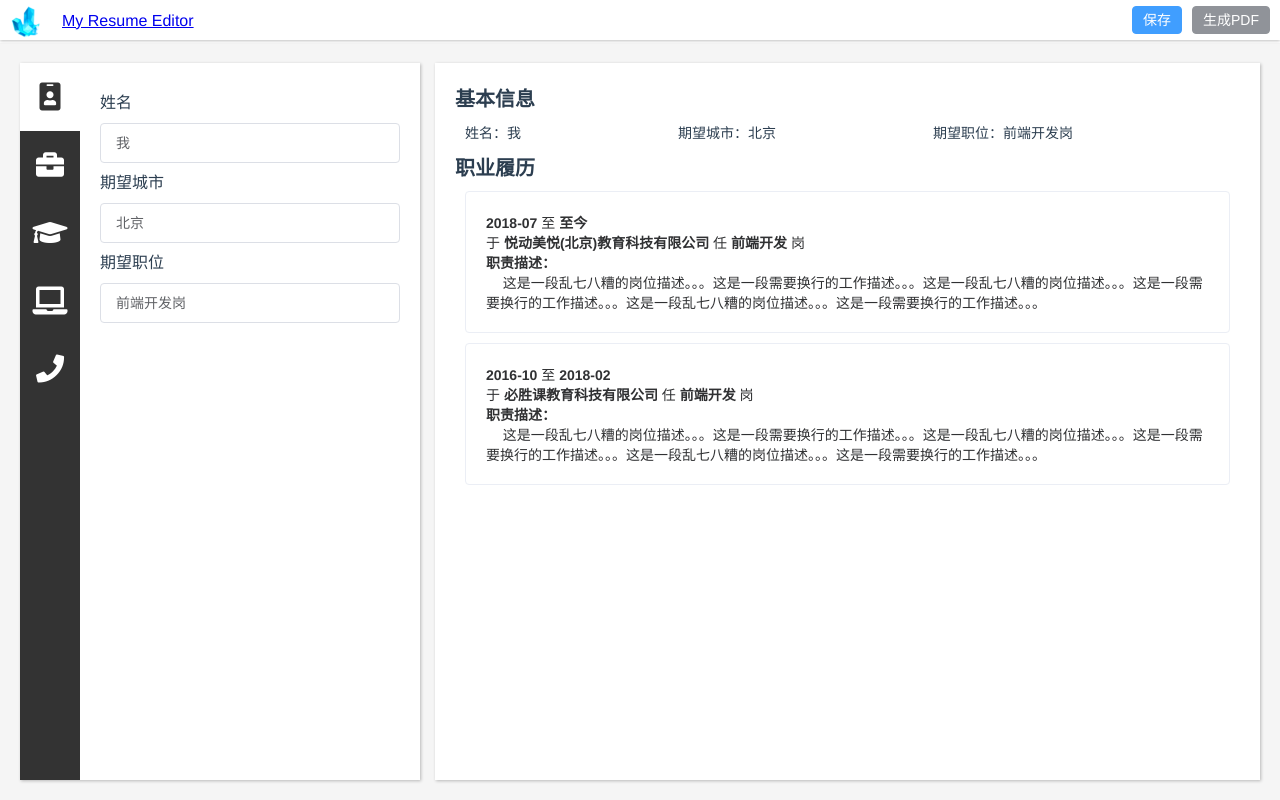
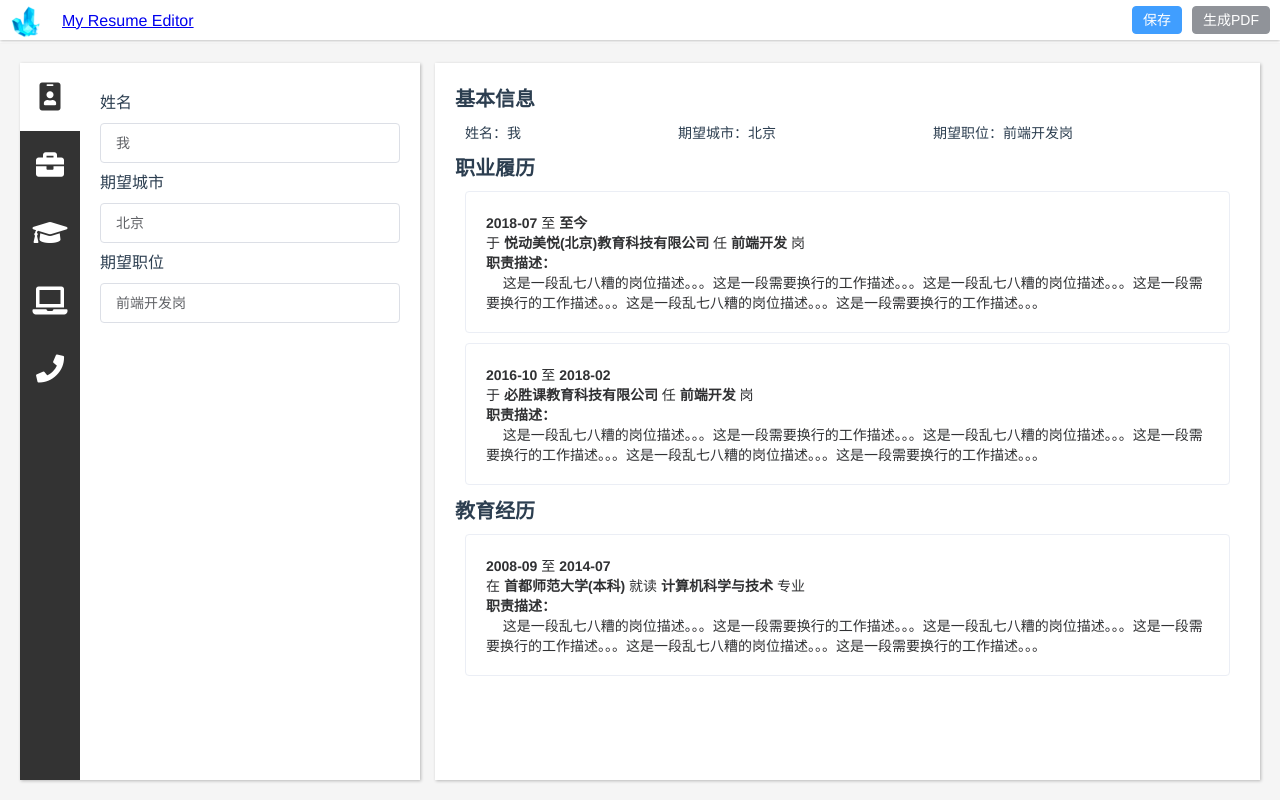
Before and after one commit to yuanyayi/MyResume, a Vue app: page / in a window 1280 px wide. Built offline with nearby package versions, Linux system fonts and the light colour scheme.

Commit message:
Update ResumeEditor.vue
增加“教育经历”部分

```diff
--- a/src/sideProjects/ResumeEditor/ResumeEditor.vue
+++ b/src/sideProjects/ResumeEditor/ResumeEditor.vue
@@ -38,7 +38,7 @@
               <el-collapse-item v-for="(c,i) in career" :name="i" :title="c.post +' ['+ c.company+']'">
                 <label>日期</label>
                 <div class="date-picker-group">
-                  <el-date-picker v-model="c.employed" type="daterange" align="center" unlink-panels range-separator="至" start-placeholder="开始日期" end-placeholder="结束日期" format="yyyy 年 MM 月" value-format="yyyy-MM-dd" :picker-options="pickerOptions">
+                  <el-date-picker v-model="c.duraction" type="daterange" align="center" unlink-panels range-separator="至" start-placeholder="开始日期" end-placeholder="结束日期" format="yyyy 年 MM 月" value-format="yyyy-MM-dd" :picker-options="pickerOptions">
                   </el-date-picker>
                 </div>
                 <label>公司名称</label>
@@ -58,7 +58,30 @@
             <div class="addBtn" @click="addCareer"><i class="el-icon-plus"></i></div>
           </li>
           <!-- 教育经历 -->
-          <li v-show="currentTab === 'Study'"></li>
+          <li v-show="currentTab === 'Education'">
+            <el-collapse accordion v-model="eduActiveName">
+              <el-collapse-item v-for="(c,i) in education" :name="i" :title="c.post +' ['+ c.school+']'">
+                <label>日期</label>
+                <div class="date-picker-group">
+                  <el-date-picker v-model="c.duraction" type="daterange" align="center" unlink-panels range-separator="至" start-placeholder="开始日期" end-placeholder="结束日期" format="yyyy 年 MM 月" value-format="yyyy-MM-dd" :picker-options="pickerOptions">
+                  </el-date-picker>
+                </div>
+                <label>公司名称</label>
+                <el-input placeholder="公司名称" clearable v-model="c.school">
+                </el-input>
+                <label>岗位</label>
+                <el-input placeholder="岗位" clearable v-model="c.post">
+                </el-input>
+                <label>职责描述</label>
+                <el-input type="textarea" :rows="6" resize="none" placeholder="职责描述" v-model="c.content">
+                </el-input>
+                <p class="tr" style="margin-top: 10px">
+                  <el-button @click="cofirmDeleteCareer(i)" type="danger" icon="el-icon-delete" circle></el-button>
+                </p>
+              </el-collapse-item>
+            </el-collapse>
+            <div class="addBtn" @click="addCareer"><i class="el-icon-plus"></i></div>
+          </li>
           <!-- 个人项目 -->
           <li v-show="currentTab === 'Projects'"></li>
           <!-- 联系方式 -->
@@ -77,8 +100,15 @@
         </dl>
         <h2>职业履历</h2>
         <el-card shadow="hover" v-for="c in career">
-          <b>{{c.employed[0]|formatDate}}</b> 至 <b>{{c.employed[1]|formatDate}}</b> <br />
+          <b>{{c.duraction[0]|formatDate}}</b> 至 <b>{{c.duraction[1]|formatDate}}</b> <br />
           于 <b>{{c.company}}</b> 任 <b>{{c.post}}</b> 岗<br />
+          <b>职责描述：</b>
+          <pre class="positionContent">{{c.content}}</pre>
+        </el-card>
+        <h2>教育经历</h2>
+        <el-card shadow="hover" v-for="c in education">
+          <b>{{c.duraction[0]|formatDate}}</b> 至 <b>{{c.duraction[1]|formatDate}}</b> <br />
+          在 <b>{{c.school}}({{c.type}})</b> 就读 <b>{{c.post}}</b> 专业<br />
           <b>职责描述：</b>
           <pre class="positionContent">{{c.content}}</pre>
         </el-card>
@@ -107,7 +137,7 @@ export default {
       }, {
         title: "教育经历",
         icon: "graduation-cap",
-        label: "Study"
+        label: "Education"
       }, {
         title: "项目简介",
         icon: "laptop",
@@ -125,13 +155,20 @@ export default {
       },
       career: [{
         company: "悦动美悦(北京)教育科技有限公司",
-        employed: ["2018-07-23", "2019-12-31"],
+        duraction: ["2018-07-23", "2019-12-31"],
         post: "前端开发",
         content: "  这是一段乱七八糟的岗位描述。。。这是一段需要换行的工作描述。。。这是一段乱七八糟的岗位描述。。。这是一段需要换行的工作描述。。。这是一段乱七八糟的岗位描述。。。这是一段需要换行的工作描述。。。"
       },{
         company: "必胜课教育科技有限公司",
-        employed: ["2016-10-17", "2018-02-10"],
+        duraction: ["2016-10-17", "2018-02-10"],
         post: "前端开发",
+        content: "  这是一段乱七八糟的岗位描述。。。这是一段需要换行的工作描述。。。这是一段乱七八糟的岗位描述。。。这是一段需要换行的工作描述。。。这是一段乱七八糟的岗位描述。。。这是一段需要换行的工作描述。。。"
+      }],
+      education: [{
+        type: '本科',
+        school: "首都师范大学",
+        duraction: ["2008-09-01", "2014-07-01"],
+        post: "计算机科学与技术",
         content: "  这是一段乱七八糟的岗位描述。。。这是一段需要换行的工作描述。。。这是一段乱七八糟的岗位描述。。。这是一段需要换行的工作描述。。。这是一段乱七八糟的岗位描述。。。这是一段需要换行的工作描述。。。"
       }],
       // 日期选择设置项
@@ -146,12 +183,13 @@ export default {
             }
           }]
       },
-      careerActiveName: 0
+      careerActiveName: 0,
+      eduActiveName: 0
     }
   },
   mounted(){
     this.career.sort((c1,c2)=>{
-      return c1.employed[1]>c2.employed[1]
+      return c1.duraction[1]>c2.duraction[1]
     })
   },
   methods: {
@@ -191,7 +229,7 @@ export default {
       let today = new Date()
       this.career.unshift({
         company: "",
-        employed: ["", `${today.getFullYear()}-${today.getMonth()+1}-${today.getDate()}`],
+        duraction: ["", `${today.getFullYear()}-${today.getMonth()+1}-${today.getDate()}`],
         post: "前端开发",
         content: ""
       })
```
